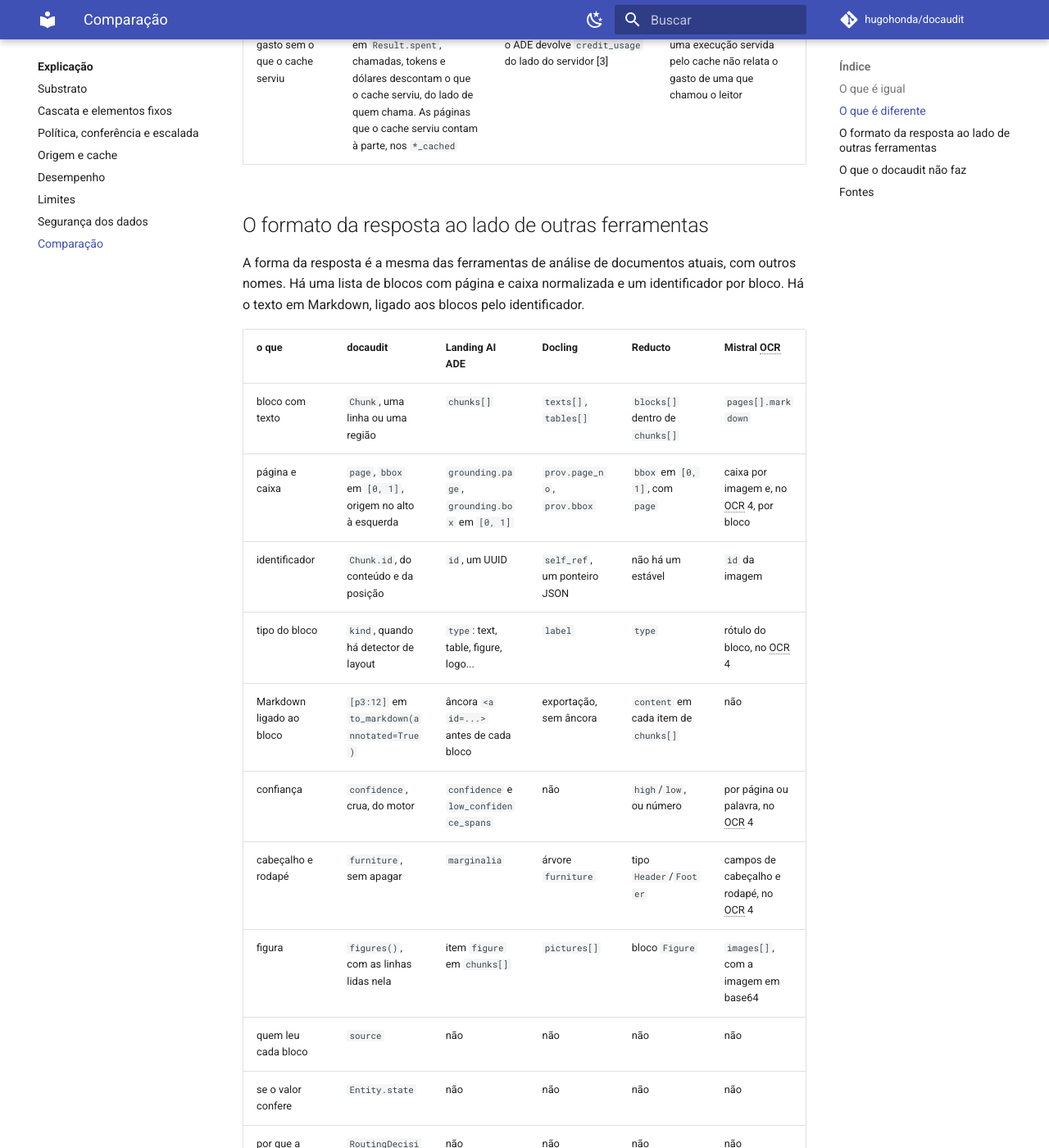
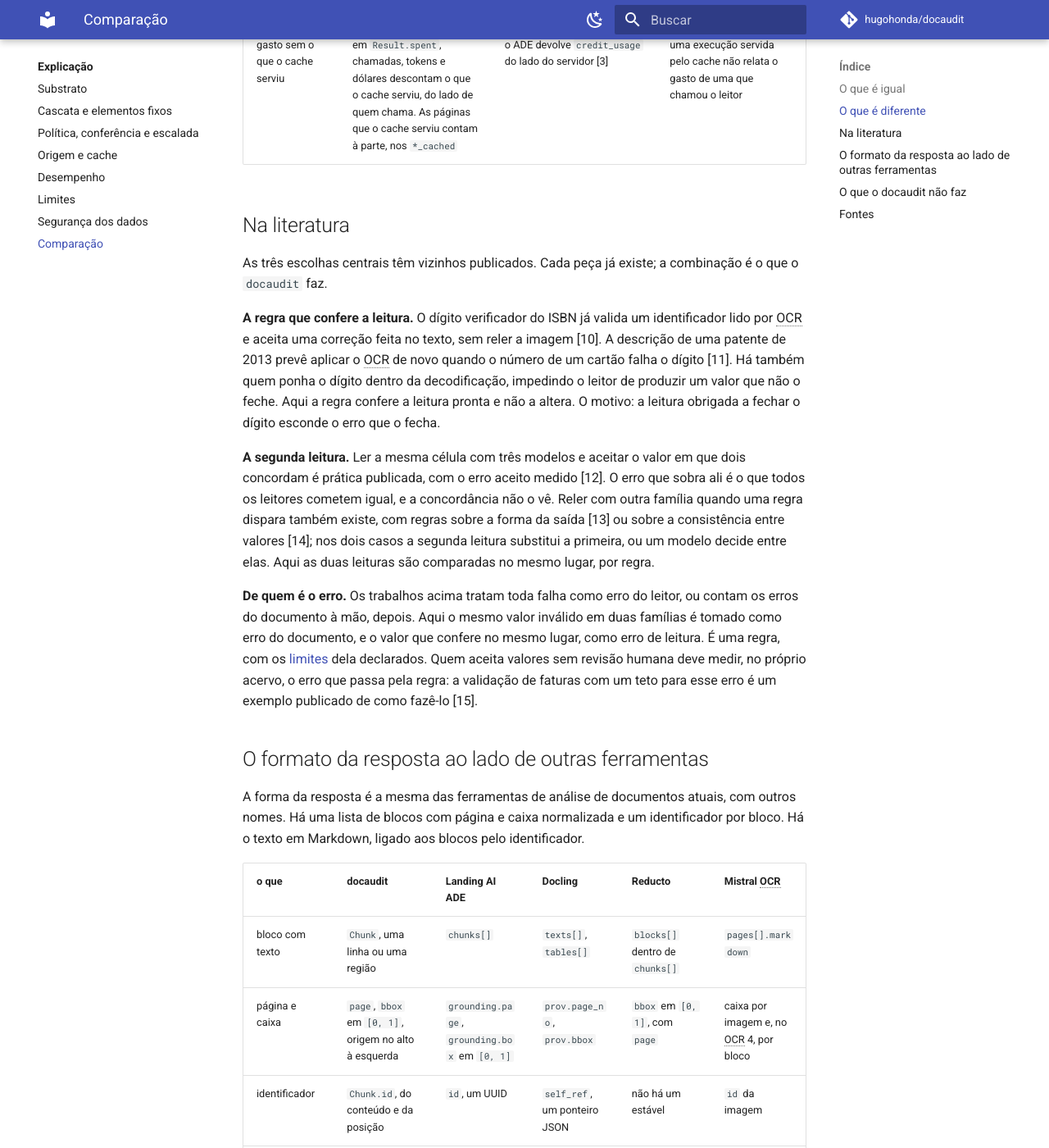
Before and after one commit to hugohonda/docaudit, an MkDocs documentation site: the page built from docs/comparison.md, in a window 1280 px wide and 1400 px high, scrolled down 2604 px. Shown: the whole window at 82% size. Built offline with MkDocs 1.6.1 and Material for MkDocs 9.7.7, drawn with Linux system fonts in a browser that asks for light colours; comment, search, counter and statistics services are not loaded; some of the changed text lies outside the part shown.

Commit message:
situa as três escolhas centrais na literatura, na página de comparação (#44)
A página comparava ferramentas e dizia que nenhuma tem a releitura por outra família, sem dizer que trabalhos publicados chegam perto. Uma seção nova diz, para a regra que confere, a segunda leitura e a origem do erro, o que já existe e o que aqui é diferente, com seis referências de acesso aberto.

Claude-Session: https://claude.ai/code/session_01FTawVFjhywkLZpcqfHrqZR

```diff
--- a/docs/comparison.md
+++ b/docs/comparison.md
@@ -42,11 +42,42 @@ terceiro citado tem a fonte no fim da página.
 | rasters não lidos vão ao leitor seguinte | a imagem e o desenho sem texto dentro viram caixas que o leitor seguinte da cascata lê. Os recortes que se tocam viram um só, sem modelo de layout | Docling `PDF_AWARE_LAYOUT_REGIONS` [2] | decidir não roda modelo; o Docling roda um detector de layout por página. O glifo desenhado em contorno entra pela forma do caminho, preenchido e com curva, sem renderizar a página. O glifo feito só de retas é ponto cego declarado |
 | evidência categórica de leitura errada | `Check`: forma impressa mais regra de validade (módulo 11, módulo 97, grafia do valor). `FailsCheck` conta as falhas, sem número ajustado | Marker `detect_bad_ocr`, com razões de espaço, quebra de linha e alfanuméricos de 0,7, 0,6 e 0,3 [1]; ADE `low_confidence_spans`, com corte em 0,95 [3]; AdaParse escolhe o leitor de cada documento com um modelo treinado por preferência humana [4] | o campo se confere sozinho, e os falsos positivos têm nome, como o erro do próprio documento. Você acrescenta os seus campos, inclusive com as funções `is_valid` do python-stdnum |
 | reler a página com o leitor caro quando um gatilho dispara | a página vai ao leitor caro só quando a leitura barata provou ter falhado. Os sinais são a leitura vazia, o texto mal decodificado e o valor que falha uma verificação. A releitura por outra família tira o valor que ela explicou | o modo automático do LlamaParse relê a página num modo mais caro quando ela tem tabela, imagem, um texto ou uma expressão regular, sem teto [9] | o gatilho do LlamaParse diz o que a página contém; o daqui mostra que a leitura está errada. O teto em páginas e em tempo é opcional |
-| releitura por outra família (`confirm=`) | o mesmo valor inválido em dois leitores de famílias diferentes é tomado como erro do documento. Um valor que confere no mesmo lugar é tomado como erro de leitura e troca a linha. Só o resto vai ao leitor caro | os sistemas citados nesta página não têm passo equivalente | o caso tomado como erro do documento não gasta o leitor caro e fica nomeado no resultado. O rótulo é uma regra, com os [limites](limits.md#comportamentos-conhecidos) dela declarados |
+| releitura por outra família (`confirm=`) | o mesmo valor inválido em dois leitores de famílias diferentes é tomado como erro do documento. Um valor que confere no mesmo lugar é tomado como erro de leitura e troca a linha. Só o resto vai ao leitor caro | as ferramentas citadas nesta página não têm passo equivalente; os trabalhos mais próximos estão em [Na literatura](#na-literatura) | o caso tomado como erro do documento não gasta o leitor caro e fica nomeado no resultado. O rótulo é uma regra, com os [limites](limits.md#comportamentos-conhecidos) dela declarados |
 | troca só do que o leitor caro leu | a leitura cara substitui a barata só dentro das caixas que ela devolveu | o olmOCR cai para o `pdftotext` depois de esgotar as tentativas do modelo numa página [5] | a linha barata que o leitor caro descartou, como a tarja da margem, fica no resultado |
 | DPI por página, do raster nativo | cada página é renderizada na resolução do maior raster dela, presa a um intervalo, e o DPI entra na chave do cache | o olmOCR renderiza com 1288 pixels no lado maior [5] | o DPI na chave do cache evita servir uma leitura de outra resolução |
 | um `Protocol` `Reader` para as duas etapas | o leitor barato e o leitor caro implementam o mesmo `Protocol`; `output_version` entra na chave do cache | o LiteParse publica um contrato HTTP para um servidor de OCR externo [8] | o que muda entre as etapas é quem decide chamar, e não a interface |
 | gasto sem o que o cache serviu | em `Result.spent`, chamadas, tokens e dólares descontam o que o cache serviu, do lado de quem chama. As páginas que o cache serviu contam à parte, nos `*_cached` | o ADE devolve `credit_usage` do lado do servidor [3] | uma execução servida pelo cache não relata o gasto de uma que chamou o leitor |
+
+## Na literatura
+
+As três escolhas centrais têm vizinhos publicados. Cada peça já existe; a
+combinação é o que o `docaudit` faz.
+
+**A regra que confere a leitura.** O dígito verificador do ISBN já valida um
+identificador lido por OCR e aceita uma correção feita no texto, sem reler a
+imagem [10]. A descrição de uma patente de 2013 prevê aplicar o OCR de novo
+quando o número de um cartão falha o dígito [11]. Há também quem ponha o
+dígito dentro da decodificação, impedindo o leitor de produzir um valor que
+não o feche. Aqui a regra confere a leitura pronta e não a altera. O motivo:
+a leitura obrigada a fechar o dígito esconde o erro que o fecha.
+
+**A segunda leitura.** Ler a mesma célula com três modelos e aceitar o valor
+em que dois concordam é prática publicada, com o erro aceito medido [12]. O
+erro que sobra ali é o que todos os leitores cometem igual, e a concordância
+não o vê. Reler com outra família quando uma regra dispara também existe, com
+regras sobre a forma da saída [13] ou sobre a consistência entre valores
+[14]; nos dois casos a segunda leitura substitui a primeira, ou um modelo
+decide entre elas. Aqui as duas leituras são comparadas no mesmo lugar, por
+regra.
+
+**De quem é o erro.** Os trabalhos acima tratam toda falha como erro do
+leitor, ou contam os erros do documento à mão, depois. Aqui o mesmo valor
+inválido em duas famílias é tomado como erro do documento, e o valor que
+confere no mesmo lugar, como erro de leitura. É uma regra, com os
+[limites](limits.md#comportamentos-conhecidos) dela declarados. Quem aceita
+valores sem revisão humana deve medir, no próprio acervo, o erro que passa
+pela regra: a validação de faturas com um teto para esse erro é um exemplo
+publicado de como fazê-lo [15].
 
 ## O formato da resposta ao lado de outras ferramentas
 
@@ -90,8 +121,8 @@ que sustenta as escolhas está em [Desempenho](performance.md).
 
 ## Fontes
 
-Conferidas em outubro de 2026. O comportamento de um projeto de terceiros
-muda entre versões.
+Conferidas em outubro de 2026; as de 10 a 15, em novembro de 2026. O
+comportamento de um projeto de terceiros muda entre versões.
 
 1. Marker, `marker/providers/pdf.py`: `detect_bad_ocr`, `strip_existing_ocr`.
    <https://github.com/datalab-to/marker/blob/master/marker/providers/pdf.py>
@@ -117,3 +148,20 @@ muda entre versões.
    <https://developers.llamaindex.ai/liteparse/guides/ocr>
 9. LlamaParse, modo automático.
    <https://docs.cloud.llamaindex.ai/llamaparse/parsing/auto_mode>
+10. Aftar, Vigliermo e Bergamaschi, *The Codes Talk: Automated Extraction and
+    Normalization of ISBNs for Metadata Integration*, IRCDL 2026.
+    <https://ceur-ws.org/Vol-4240/short11.pdf>
+11. Mitchell e Wang, patente US 10387742 B2, *Extracting card data for
+    simultaneous display with an image*.
+    <https://patents.google.com/patent/US10387742B2/en>
+12. Uihlein et al., *Confidence-Based End-to-End Extraction of Large
+    Historical Economic Tables with LLMs*, Applied Sciences, 2026.
+    <https://doi.org/10.3390/app16147327>
+13. Yu et al., *ParseFixer: An Agentic Framework for Document Parsing via
+    Selective Multimodal Correction*. <https://arxiv.org/abs/2606.11977>
+14. Xu et al., *BlueprintAgent: Constraint-Triggered Targeted Revisits for
+    Simulation-Ready Generation from Scanned Structural Blueprints*.
+    <https://arxiv.org/abs/2609.07362>
+15. Curcio, Galfré e Le Van, *Safe Invoice Data Extraction: FPR-Constrained
+    Validation with VLM Denoising*, ACM DocEng 2026.
+    <https://doi.org/10.1145/3820755.3821480>
```
